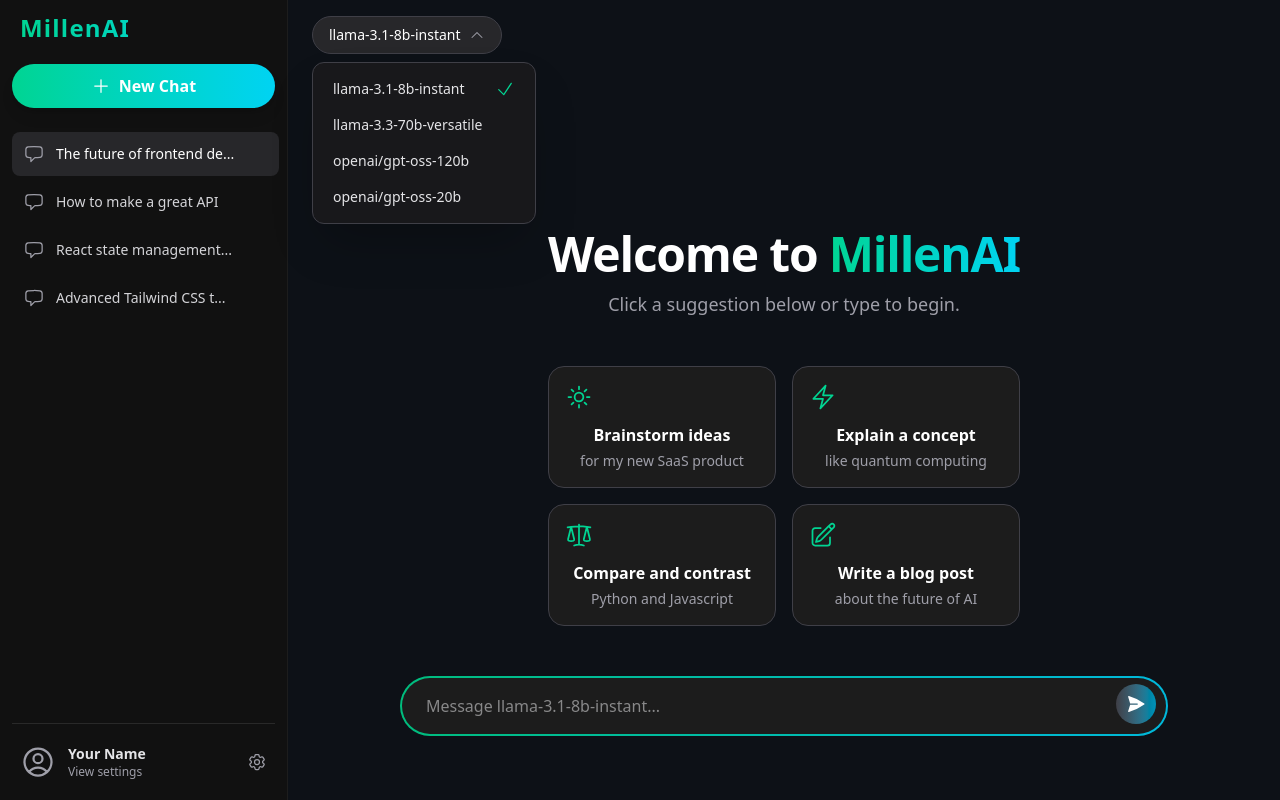
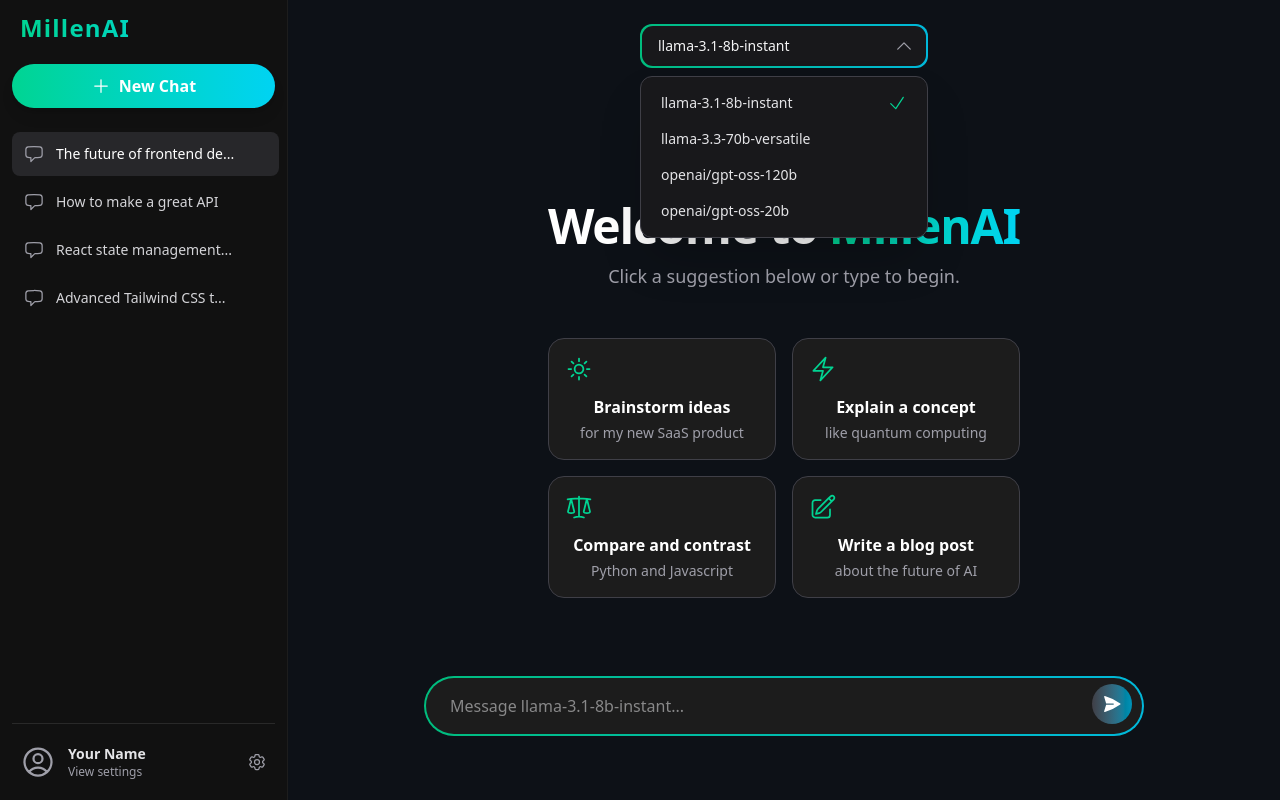
Before and after one commit to rajin-khan/MillenAI, a React (Vite) app in the folder millen-ai/: page / in a window 1280 px wide. Both pictures are taken after a click on the button "llama-3.1-8b-instant". Built offline with nearby package versions, Linux system fonts and the light colour scheme; what tiktoken would draw is missing.

Commit message:
Improve model selector and token counter UI

```diff
--- a/millen-ai/src/components/MainContent.jsx
+++ b/millen-ai/src/components/MainContent.jsx
@@ -1,14 +1,13 @@
 import { useState, useRef, useEffect } from 'react';
 import { motion, AnimatePresence } from 'framer-motion';
 import { getGroqCompletionStream } from '../lib/api';
-import { countTokens } from '../lib/tokenizer'; // Import our new token counter
+import { countTokens } from '../lib/tokenizer';
 import ModelSelector from './ModelSelector';
 import ChatMessage from './ChatMessage';
 import WelcomeScreen from './WelcomeScreen';
 import ChatInput from './ChatInput';
-import ContextStatus from './ContextStatus'; // Import the new progress bar component
+import ContextStatus from './ContextStatus';
 
-// Add the contextWindow property to each model
 const models = [
   { id: 1, name: 'llama-3.1-8b-instant', contextWindow: 131072 },
   { id: 2, name: 'llama-3.3-70b-versatile', contextWindow: 32768 },
@@ -21,24 +20,21 @@
   const [input, setInput] = useState('');
   const [selectedModel, setSelectedModel] = useState(models[0].name);
   const [isLoading, setIsLoading] = useState(false);
-  const [tokenCount, setTokenCount] = useState(0); // New state for token count
+  const [tokenCount, setTokenCount] = useState(0);
   const chatContainerRef = useRef(null);
 
-  // Find the full model object based on the selected name
   const currentModel = models.find(m => m.name === selectedModel) || models[0];
 
-  // Effect for auto-scrolling
   useEffect(() => {
     if (chatContainerRef.current) {
       chatContainerRef.current.scrollTop = chatContainerRef.current.scrollHeight;
     }
-  }, [messages, tokenCount]); // Also trigger on tokenCount for good measure
+  }, [messages, tokenCount]);
 
-  // Effect for dynamically counting tokens
   useEffect(() => {
     const totalTokens = countTokens(messages);
     setTokenCount(totalTokens);
-  }, [messages]); // This runs every time the conversation changes
+  }, [messages]);
 
   const isChatActive = messages.length > 0;
 
@@ -85,54 +81,63 @@
 
   return (
     <div className="flex flex-col flex-1 h-screen relative">
-      <div className="absolute top-4 left-6 z-10 flex items-center gap-4">
-        <ModelSelector
-          selectedModel={selectedModel}
-          onModelChange={setSelectedModel}
-          models={models}
-        />
-        {/* Conditionally render the context bar only when a chat is active */}
-        {isChatActive && (
-          <ContextStatus
-            currentTokens={tokenCount}
-            maxTokens={currentModel.contextWindow}
-            modelName={currentModel.name}
-          />
+      <AnimatePresence>
+        {isChatActive ? (
+          <motion.header
+            key="chat-header"
+            initial={{ y: -80, opacity: 0 }}
+            animate={{ y: 0, opacity: 1 }}
+            exit={{ y: -80, opacity: 0 }}
+            transition={{ duration: 0.3, ease: 'easeInOut' }}
+            className="flex-shrink-0 z-10 bg-[#0D1117]/80 backdrop-blur-lg border-b border-white/10"
+          >
+            <div className="max-w-3xl mx-auto p-4">
+              <div className="flex items-center justify-between gap-4">
+                <ModelSelector models={models} selectedModel={selectedModel} onModelChange={setSelectedModel} />
+                <ContextStatus currentTokens={tokenCount} maxTokens={currentModel.contextWindow} modelName={currentModel.name} />
+              </div>
+            </div>
+          </motion.header>
+        ) : (
+          <motion.div
+            key="welcome-selector"
+            initial={{ y: -20, opacity: 0 }}
+            animate={{ y: 0, opacity: 1 }}
+            exit={{ y: -20, opacity: 0 }}
+            transition={{ duration: 0.3, ease: 'easeInOut' }}
+            className="absolute top-6 left-1/2 -translate-x-1/2 z-10"
+          >
+             <ModelSelector models={models} selectedModel={selectedModel} onModelChange={setSelectedModel} />
+          </motion.div>
+        )}
+      </AnimatePresence>
+
+      <div ref={chatContainerRef} className="flex-grow p-6 overflow-y-auto scroll-smooth">
+        {isChatActive ? (
+          <motion.div key="chat-view" className="max-w-3xl mx-auto pt-8">
+            {messages.map((msg, index) => (
+              <ChatMessage key={index} message={msg} isLoading={isLoading && msg.role === 'assistant' && index === messages.length - 1} />
+            ))}
+          </motion.div>
+        ) : (
+          <div key="welcome-view" className="h-full flex items-center justify-center">
+            <WelcomeScreen onSuggestionClick={handleSendMessage} />
+          </div>
         )}
       </div>
 
-      <div ref={chatContainerRef} className="flex-grow p-6 pt-20 overflow-y-auto scroll-smooth">
-        <AnimatePresence>
-          {!isChatActive ? (
-            <WelcomeScreen key="welcome" onSuggestionClick={handleSendMessage} />
-          ) : (
-            <motion.div
-              key="chat"
-              initial={{ opacity: 0 }}
-              animate={{ opacity: 1 }}
-              transition={{ duration: 0.5 }}
-              className="max-w-3xl mx-auto"
-            >
-              {messages.map((msg, index) => (
-                <ChatMessage
-                  key={index}
-                  message={msg}
-                  isLoading={isLoading && msg.role === 'assistant' && index === messages.length - 1}
-                />
-              ))}
-            </motion.div>
-          )}
-        </AnimatePresence>
-      </div>
-
+      {/* =================== THE FIX IS HERE =================== */}
       <motion.div
         layout
         transition={{ duration: 0.5, type: 'spring', bounce: 0.2 }}
-        className={`flex-shrink-0 px-6 pb-6 w-full
-          ${isChatActive ? 'relative' : 'absolute bottom-10 left-1/2 -translate-x-1/2'}`
-        }
+        className={`w-full ${ // This wrapper is always full-width.
+          isChatActive
+            ? 'relative' // In chat, it's in the normal flow.
+            : 'absolute bottom-10 left-0 right-0' // Initially, it's a floating container at the bottom.
+        }`}
       >
-        <div className="max-w-3xl mx-auto">
+        {/* This inner div uses mx-auto to perfectly center itself in BOTH states. */}
+        <div className="max-w-3xl mx-auto px-6 pb-6">
           <ChatInput
             input={input}
             setInput={setInput}
@@ -143,6 +148,7 @@
           />
         </div>
       </motion.div>
+      {/* ================= END OF THE FIX ================== */}
     </div>
   );
 };
--- a/millen-ai/src/components/ModelSelector.jsx
+++ b/millen-ai/src/components/ModelSelector.jsx
@@ -6,19 +6,27 @@
   const [isOpen, setIsOpen] = useState(false);
 
   const handleSelect = (model) => {
-    onModelChange(model);
+    onModelChange(model.name);
     setIsOpen(false);
   };
 
   return (
-    <div className="relative inline-block text-left">
-      <button
-        onClick={() => setIsOpen(!isOpen)}
-        className="flex items-center justify-center gap-2 px-4 py-2 text-sm font-medium text-white transition-colors duration-200 bg-zinc-800 border border-zinc-700 rounded-full hover:bg-zinc-700"
+    <div className="relative inline-block text-left w-72">
+      {/* The animated gradient border wrapper */}
+      <div
+        className="p-0.5 rounded-xl bg-gradient-to-r from-emerald-500 via-cyan-500 to-emerald-500
+                   bg-[length:200%_auto] animate-gradient-flow transition-all duration-300"
       >
-        {selectedModel}
-        <ChevronDownIcon className={`w-4 h-4 text-zinc-400 transition-transform duration-300 ${isOpen ? 'rotate-180' : ''}`} />
-      </button>
+        <div className="bg-zinc-900 rounded-[11px]">
+          <button
+            onClick={() => setIsOpen(!isOpen)}
+            className="flex items-center justify-between w-full px-4 py-2.5 text-sm font-medium text-zinc-100 transition-all duration-200 bg-transparent rounded-xl hover:bg-white/5 focus:outline-none"
+          >
+            <span className="truncate">{selectedModel}</span>
+            <ChevronDownIcon className={`w-5 h-5 ml-2 -mr-1 text-zinc-400 transition-transform duration-300 ${isOpen ? 'rotate-180' : ''}`} />
+          </button>
+        </div>
+      </div>
 
       <AnimatePresence>
         {isOpen && (
@@ -27,16 +35,16 @@
             animate={{ opacity: 1, y: 0 }}
             exit={{ opacity: 0, y: -10 }}
             transition={{ duration: 0.2, ease: 'easeInOut' }}
-            className="absolute z-10 w-56 mt-2 origin-top-right bg-zinc-900 border border-zinc-700 rounded-xl shadow-2xl"
+            className="absolute z-10 w-full mt-2 origin-top-right bg-zinc-900 border border-zinc-700 rounded-xl shadow-2xl"
           >
             <div className="p-2">
               {models.map((model) => (
                 <button
                   key={model.id}
-                  onClick={() => handleSelect(model.name)}
-                  className="w-full text-left flex items-center gap-3 px-3 py-2 text-sm rounded-lg hover:bg-zinc-800"
+                  onClick={() => handleSelect(model)}
+                  className="w-full text-left flex items-center gap-3 px-3 py-2 text-sm rounded-lg text-zinc-200 hover:bg-zinc-800"
                 >
-                  <span className="flex-grow font-medium text-zinc-200">{model.name}</span>
+                  <span className="flex-grow font-medium truncate">{model.name}</span>
                   {selectedModel === model.name && <CheckIcon className="w-5 h-5 text-emerald-400" />}
                 </button>
               ))}
--- /dev/null
+++ b/millen-ai/tailwind.config.js
@@ -0,0 +1,23 @@
+/** @type {import('tailwindcss').Config} */
+export default {
+  content: [
+    "./index.html",
+    "./src/**/*.{js,ts,jsx,tsx}",
+  ],
+  theme: {
+    extend: {
+      // Add this animation block
+      animation: {
+        'gradient-flow': 'gradient-flow 10s ease infinite',
+      },
+      // Add these keyframes
+      keyframes: {
+        'gradient-flow': {
+          '0%, 100%': { backgroundPosition: '0% 50%' },
+          '50%': { backgroundPosition: '100% 50%' },
+        }
+      }
+    },
+  },
+  plugins: [],
+}
```
